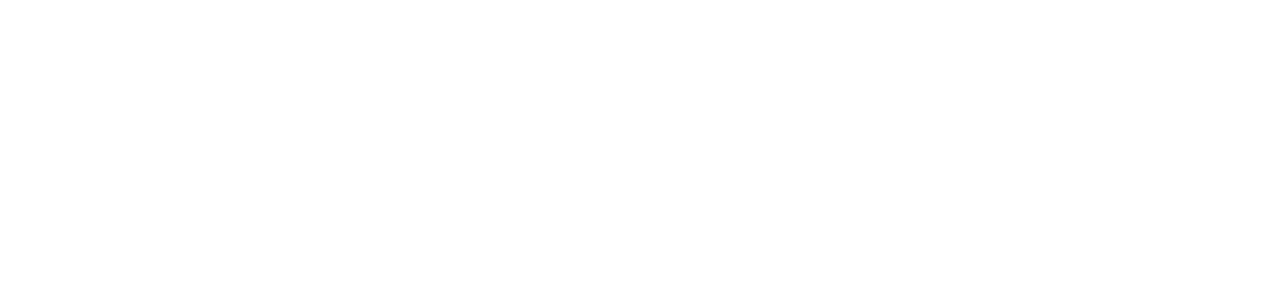
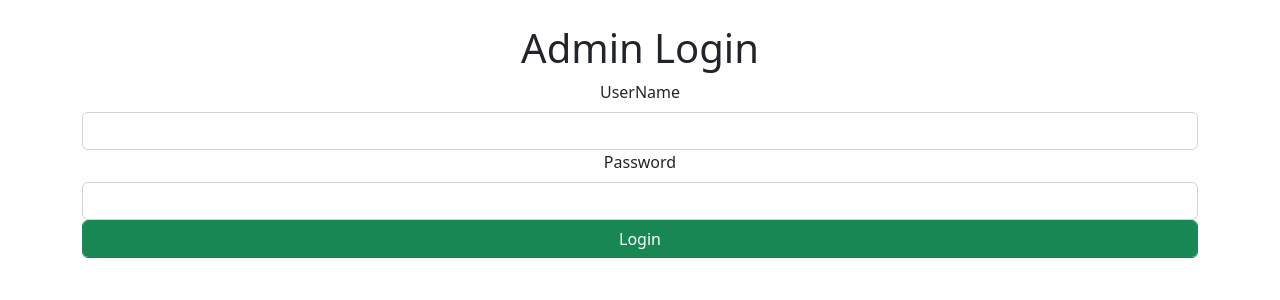
Before and after one commit to Navaneeth-pv/NestDigitalApp-Angular, an Angular app: page / in a window 1280 px wide. Shown: the top 300 px of the page. Built offline with nearby package versions, Linux system fonts and the light colour scheme.

Commit message:
admin login added

```diff
--- /dev/null
+++ b/src/app/admin-login/admin-login.component.html
@@ -0,0 +1,24 @@
+<div class="container">
+    <div class="row">
+        <div class="col col-12 col-sm-12 col-md-12 col-lg-12 col-xl-12 col-xxl-12 text-center ">
+
+            <div class="row gt-3 mt-4">
+
+                <h1>Admin Login</h1>
+
+                <div class="col col-12 col-sm-12 col-md-12 col-lg-12 col-xl-12 col-xxl-12">
+                    <label for="" class="form-label">UserName</label>
+                    <input type="text" class="form-control">
+                </div>
+                <div class="col col-12 col-sm-12 col-md-12 col-lg-12 col-xl-12 col-xxl-12">
+                    <label for="" class="form-label">Password</label>
+                    <input type="password" name="" id="" class="form-control">
+                </div>
+
+                <div class="col col-12 col-sm-12 col-md-12 col-lg-12 col-xl-12 col-xxl-12">
+                    <button class="btn btn-success form-control">Login</button>
+                </div>
+            </div>
+        </div>
+    </div>
+</div>
--- a/src/app/app.component.html
+++ b/src/app/app.component.html
@@ -1,3 +1,3 @@
-
+<app-admin-login></app-admin-login>
 
 <router-outlet></router-outlet>
--- a/src/app/app.module.ts
+++ b/src/app/app.module.ts
@@ -3,10 +3,12 @@
 
 import { AppRoutingModule } from './app-routing.module';
 import { AppComponent } from './app.component';
+import { AdminLoginComponent } from './admin-login/admin-login.component';
 
 @NgModule({
   declarations: [
-    AppComponent
+    AppComponent,
+    AdminLoginComponent
   ],
   imports: [
     BrowserModule,
```
Also changed, not shown: src/app/admin-login/admin-login.component.ts (added, +10 -0 lines), src/app/admin-login/admin-login.component.css (added).
